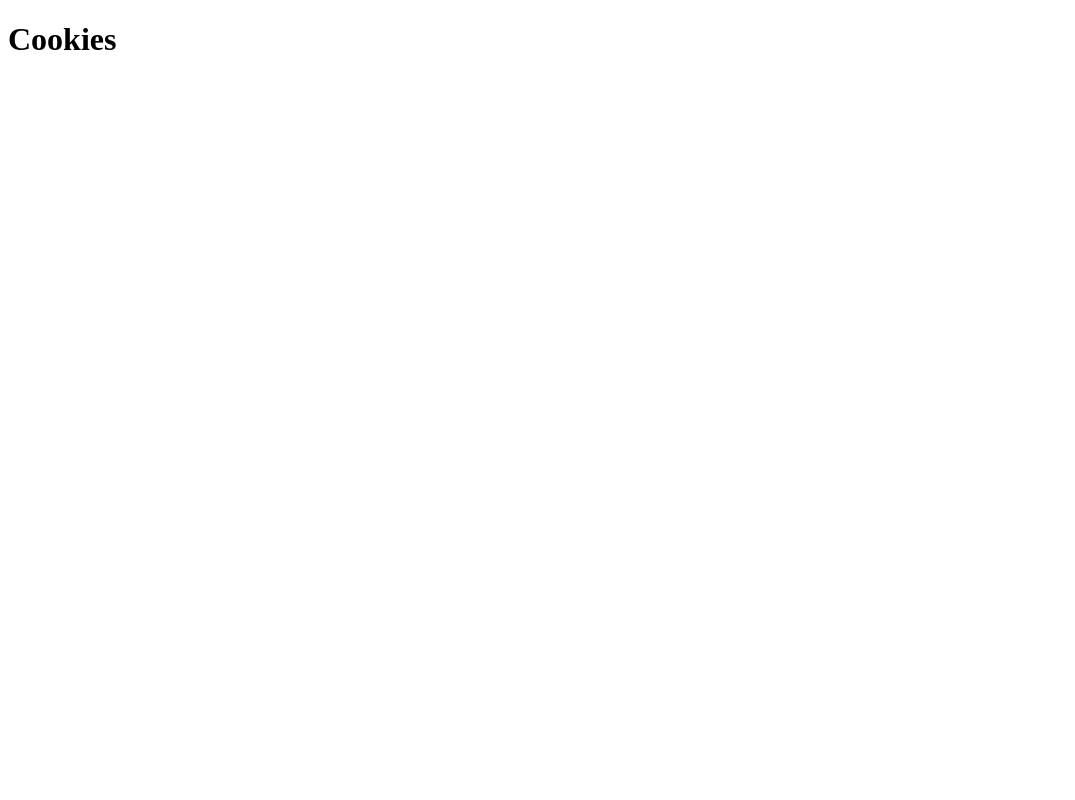
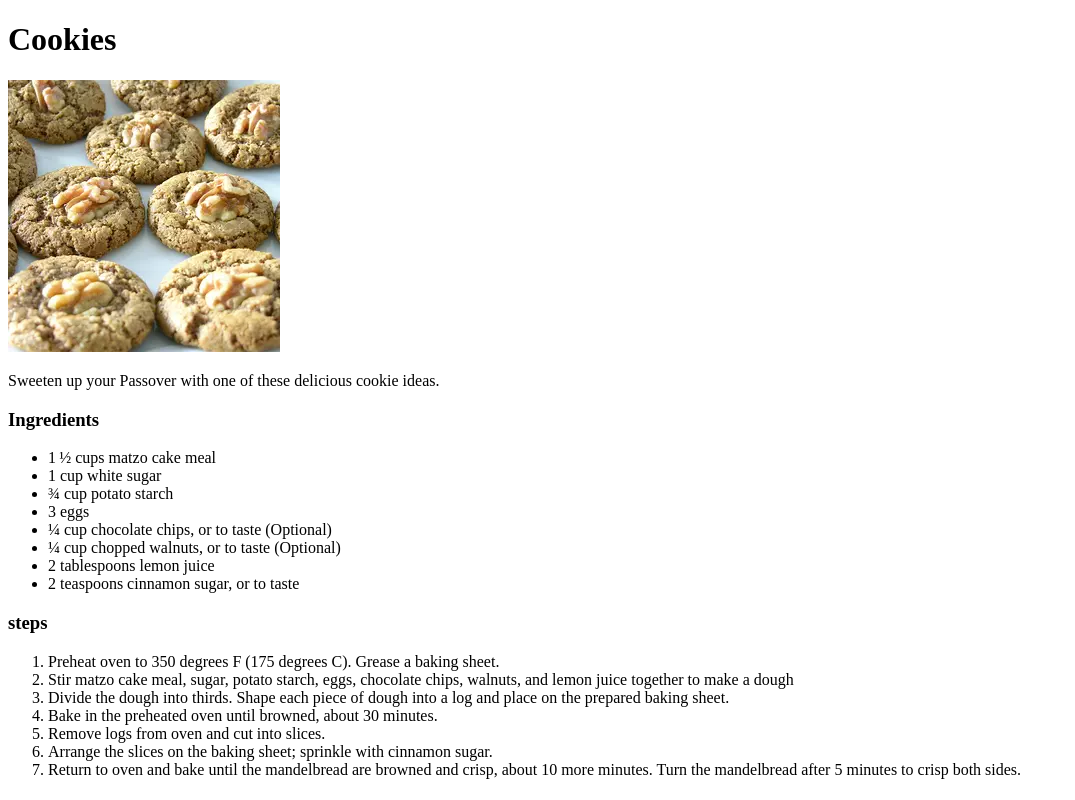
Before and after one commit to JacintaNgwu/odin-recipes, a plain HTML site: page recipes/cookies.html in a window 1280 px wide. Shown: the whole page, without its empty margins (0-1075 px from the left). Drawn offline with Linux system fonts and the light colour scheme.

Commit message:
Recipe page content

```diff
--- a/recipes/cookies.html
+++ b/recipes/cookies.html
@@ -7,5 +7,31 @@
 
   <body>
       <h1>Cookies</h1>
+      <img src="images/cookie.png" alt="">
+      <p>Sweeten up your Passover with one of these delicious cookie ideas. </p>
+      <h3>Ingredients</h3>
+      <ul>
+          <li>
+            1 ½ cups matzo cake meal
+          </li>
+          <li>1 cup white sugar </li>
+          <li>¾ cup potato starch </li>
+          <li>3 eggs </li>
+          <li>¼ cup chocolate chips, or to taste (Optional)</li>
+          <li>¼ cup chopped walnuts, or to taste (Optional)</li>
+          <li>2 tablespoons lemon juice </li>
+          <li>2 teaspoons cinnamon sugar, or to taste </li>
+      </ul>
+      <h3>steps</h3>
+      <ol>
+          <li>Preheat oven to 350 degrees F (175 degrees C). Grease a baking sheet.</li>
+          <li>Stir matzo cake meal, sugar, potato starch, eggs, chocolate chips, walnuts, and lemon juice together to make a dough</li>
+          <li>Divide the dough into thirds. Shape each piece of dough into a log and place on the prepared baking sheet.</li>
+          <li>Bake in the preheated oven until browned, about 30 minutes.</li>
+          <li>Remove logs from oven and cut into slices.</li>
+          <li>Arrange the slices on the baking sheet; sprinkle with cinnamon sugar.</li>
+          <li>Return to oven and bake until the mandelbread are browned and crisp, about 10 more minutes. Turn the mandelbread after 5 minutes to crisp both sides.</li>
+      </ol>
+
   </body>
 </html>
```
Also changed, not shown: recipes/images/cookie.png (added).
